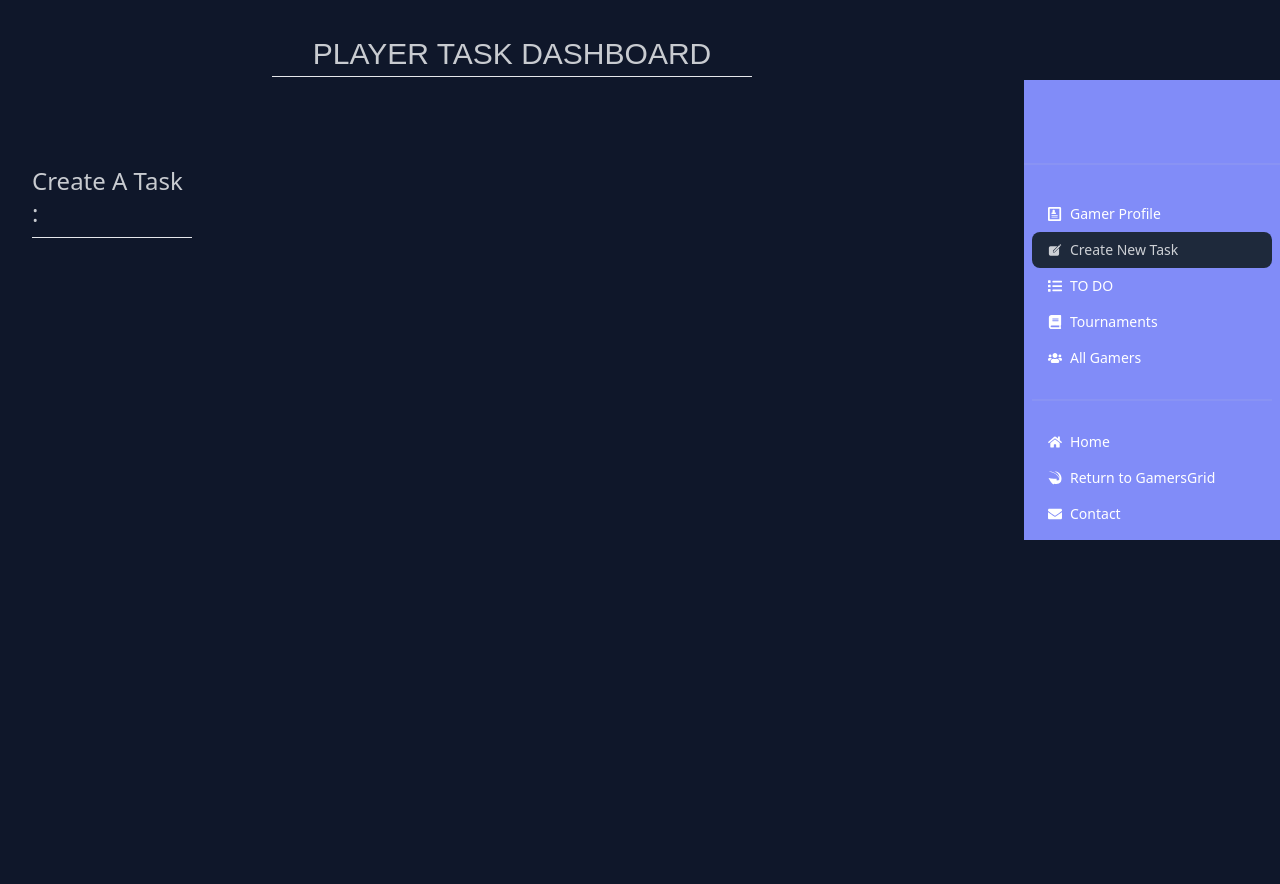
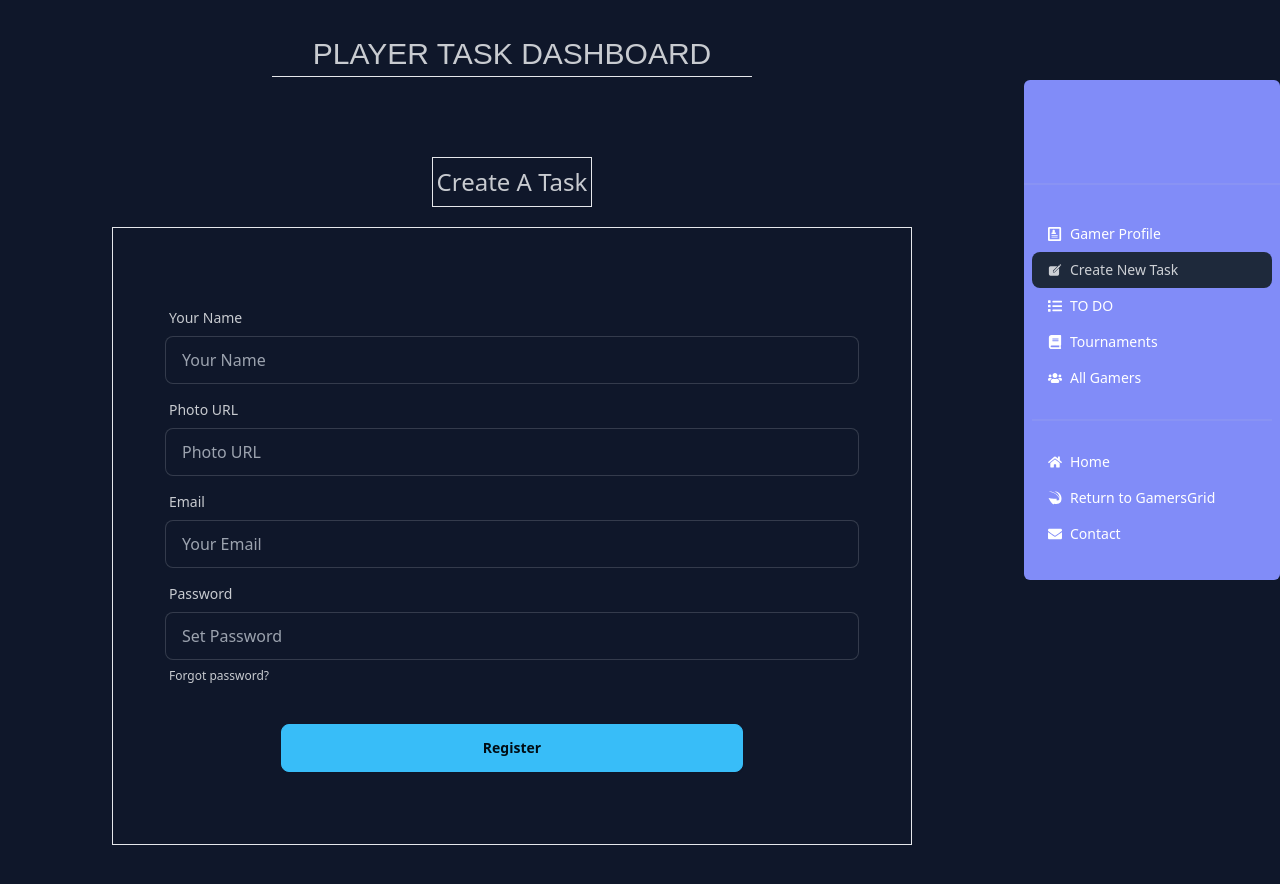
Before and after one commit to abir-exe/GamersGrid, a React (Vite) app: page /dashboard/createTask in a window 1280 px wide. Shown: the top 884 px of the page. Before the commit the page ends 800 px from the top, so only its background shows below. Built offline with nearby package versions, Linux system fonts and the light colour scheme; no server answers.

Commit message:
creete task react hook form created

```diff
--- a/src/Pages/Dashsboard/CreateTask/CreateTask.jsx
+++ b/src/Pages/Dashsboard/CreateTask/CreateTask.jsx
@@ -1,9 +1,79 @@
+import { useForm } from "react-hook-form";
+
+const CreateTask = () => {
+
+    const {
+        register,
+        handleSubmit,
+        // watch,
+        formState: { errors },
+      } = useForm();
+
+      const onSubmit = (data) => {
+        console.log(data);
+      }
+
+    return (
+        <div>
+            <h2 className="text-2xl text-center border w-2/12 mx-auto py-2">Create A Task</h2>
+            <div className="w-4/5 md:3/4 lg:w-10/12 mx-auto py-10 border my-5 p-5">
+
+        <form  onSubmit={handleSubmit(onSubmit)} className="card-body">
+          <div className="form-control">
+            <label className="label">
+              <span className="label-text">Your Name</span>
+            </label>
+           {/* register your input into the hook by invoking the "register" function */}
+        <input type="text" className="input input-bordered" placeholder="Your Name" {...register("name", { required: true })} />
+        {/* errors will return when field validation fails  */}
+        {errors.name && <span className="text-red-500">This field is required</span>}
+
+          </div>
+          <div className="form-control">
+            <label className="label">
+              <span className="label-text">Photo URL</span>
+            </label>
+            {/* register your input into the hook by invoking the "register" function */}
+        <input type="text" className="input input-bordered" placeholder="Photo URL" {...register("photoURL", { required: true })} />
+        {/* errors will return when field validation fails  */}
+        {errors.photoURL && <span className="text-red-500">This field is required</span>}
+
+          </div>
+          <div className="form-control">
+            <label className="label">
+              <span className="label-text">Email</span>
+            </label>
+            {/* register your input into the hook by invoking the "register" function */}
+            <input type="email" className="input input-bordered" placeholder="Your Email" {...register("email", { required: true })} />
+             {/* errors will return when field validation fails  */}
+        {errors.email && <span className="text-red-500">This field is required</span>}
+          </div>
+          <div className="form-control">
+            <label className="label">
+              <span className="label-text">Password</span>
+            </label>
+            {/* register your input into the hook by invoking the "register" function */}
+            <input type="password" className="input input-bordered" placeholder="Set Password" {...register("password", { required: true })} />
+             {/* errors will return when field validation fails  */}
+        {errors.password && <span className="text-red-500">This field is required</span>}
+            <label className="label">
+              <a href="#" className="label-text-alt link link-hover">
+                Forgot password?
+              </a>
+            </label>
+          </div>
+
+          {/* {registerError && <p className="text-red-600"> {registerError} </p>}
+          {success && <p className="text-green-600">Registration Successful</p>} */}
+
+          <div className="form-control w-2/3 mx-auto mt-6">
+          <input className="btn btn-primary" value="Register" type="submit" />
+            {/* <button className="btn btn-primary">Register</button> */}
+          </div>
+        </form>
 
 
-const CreateTask = () => {
-    return (
-        <div>
-            <h2 className="text-2xl border-b w-2/12 py-2">Create A Task   :</h2>
+      </div>
         </div>
     );
 };
--- a/src/Pages/Dashsboard/DashBoard/Dashboard.jsx
+++ b/src/Pages/Dashsboard/DashBoard/Dashboard.jsx
@@ -24,9 +24,9 @@ const Dashboard = () => {
   return (
     <>
 
-    <div className="flex flex-row-reverse">
+    <div className="flex flex-row-reverse relative">
       {/* dashboard side bar  */}
-      <div className="w-64 my-20 min-h-full bg-secondary sticky text-white">
+      <div className="w-64 my-20 h-2/3 bg-secondary sticky top-0 rounded-md py-5 text-white">
       <div className="mt-5 p-2 py-5">
               {user && (
                 <div className="flex flex-col lg:flex-row-reverse  items-center justify-center gap-2 mr-2 text-white">
```
